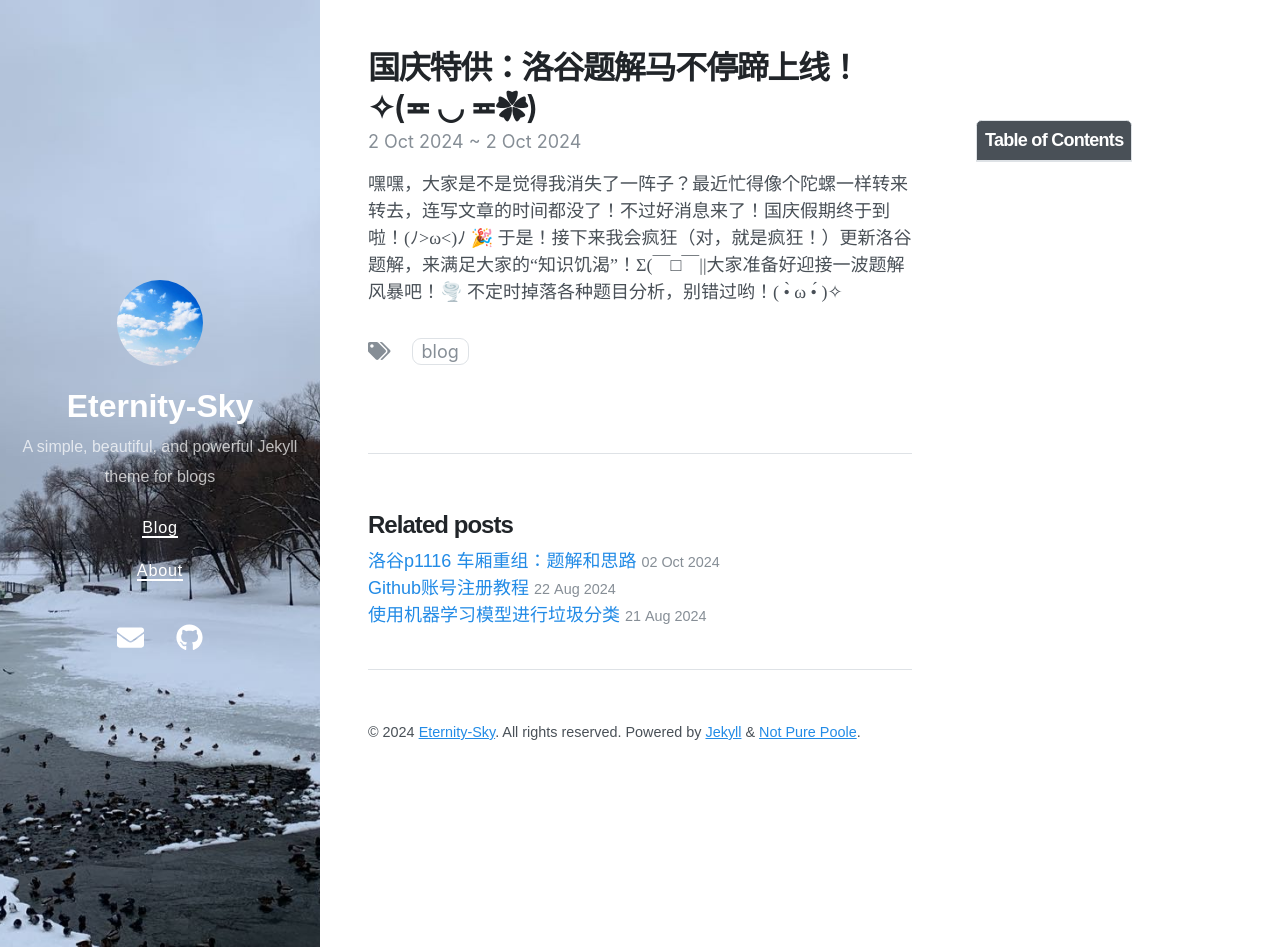
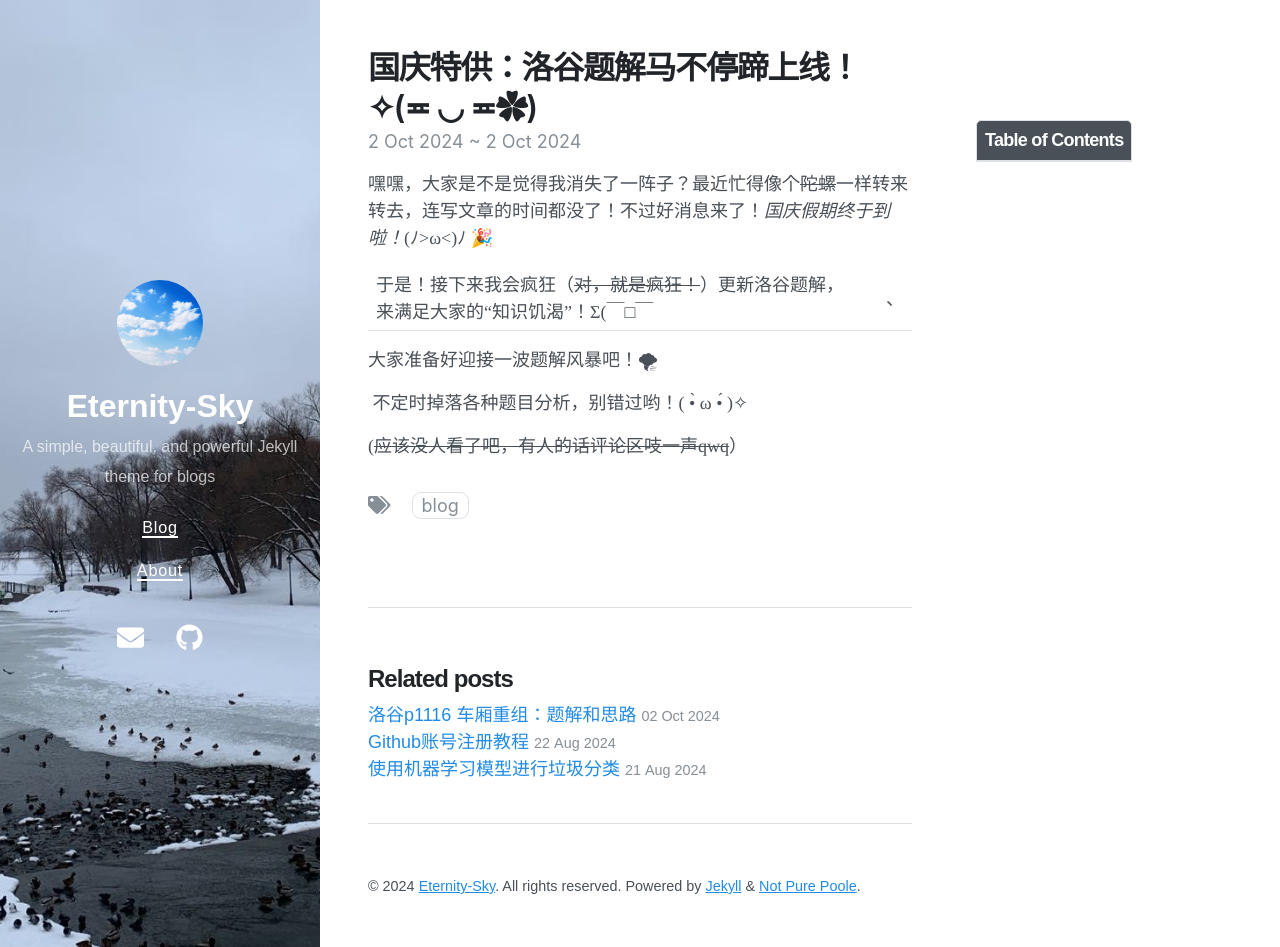
Before and after one commit to Eternity-Sky/Eternity-Sky.github.io, a Jekyll site: the page built from _posts/2024-10-2-国庆特供：洛谷题解马不停蹄上线✧(≖ ◡ ≖✿).md, in a window 1280 px wide and 947 px high. Built offline with Jekyll 4.4.1, drawn with Linux system fonts in a browser that asks for light colours; nearby versions of some CDN libraries; comment, search, counter and statistics services are not loaded.

Commit message:
Update 2024-10-2-国庆特供：洛谷题解马不停蹄上线✧(≖ ◡ ≖✿).md

```diff
--- a/_posts/2024-10-2-国庆特供：洛谷题解马不停蹄上线✧(≖ ◡ ≖✿).md
+++ b/_posts/2024-10-2-国庆特供：洛谷题解马不停蹄上线✧(≖ ◡ ≖✿).md
@@ -6,6 +6,14 @@ last_modified_at: 2024-10-2 14:17:32 +0800
 tags: [blog]
 toc:  true
 ---
-嘿嘿，大家是不是觉得我消失了一阵子？最近忙得像个陀螺一样转来转去，连写文章的时间都没了！不过好消息来了！国庆假期终于到啦！(ﾉ>ω<)ﾉ 🎉
-于是！接下来我会疯狂（对，就是疯狂！）更新洛谷题解，来满足大家的“知识饥渴”！Σ(￣□￣||大家准备好迎接一波题解风暴吧！🌪️
+嘿嘿，大家是不是觉得我消失了一阵子？最近忙得像个~~陀螺~~一样转来转去，连写文章的时间都没了！不过好消息来了！_国庆假期终于到啦！_(ﾉ>ω<)ﾉ 🎉
+
+
+于是！接下来我会疯狂（~~对，就是疯狂！~~）更新洛谷题解，来满足大家的“知识饥渴”！Σ(￣□￣||、
+
+大家准备好迎接一波题解风暴吧！🌪
+
+️
 不定时掉落各种题目分析，别错过哟！( •̀ ω •́ )✧
+
+(~~应该没人看了吧，有人的话评论区吱一声qwq~~）
```
